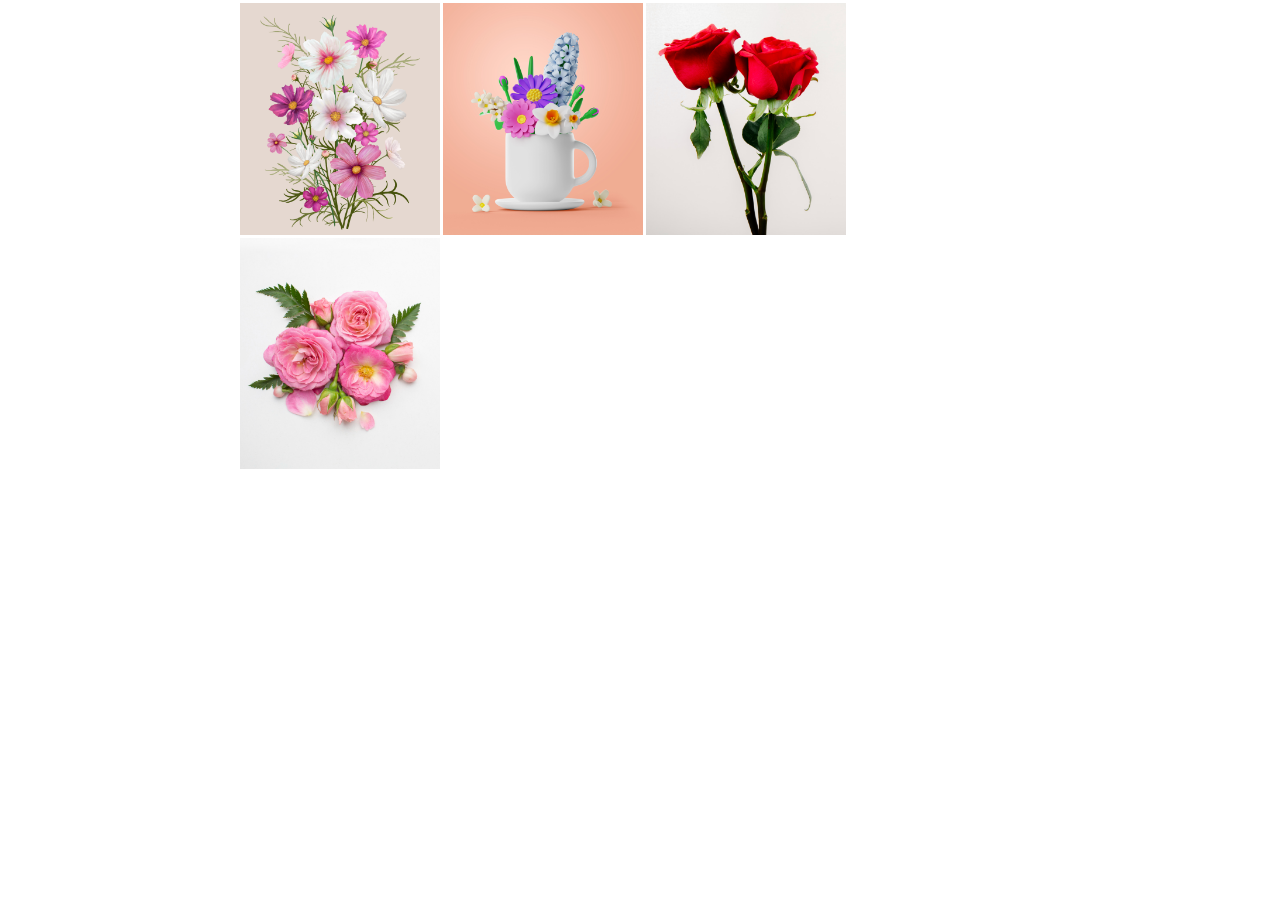
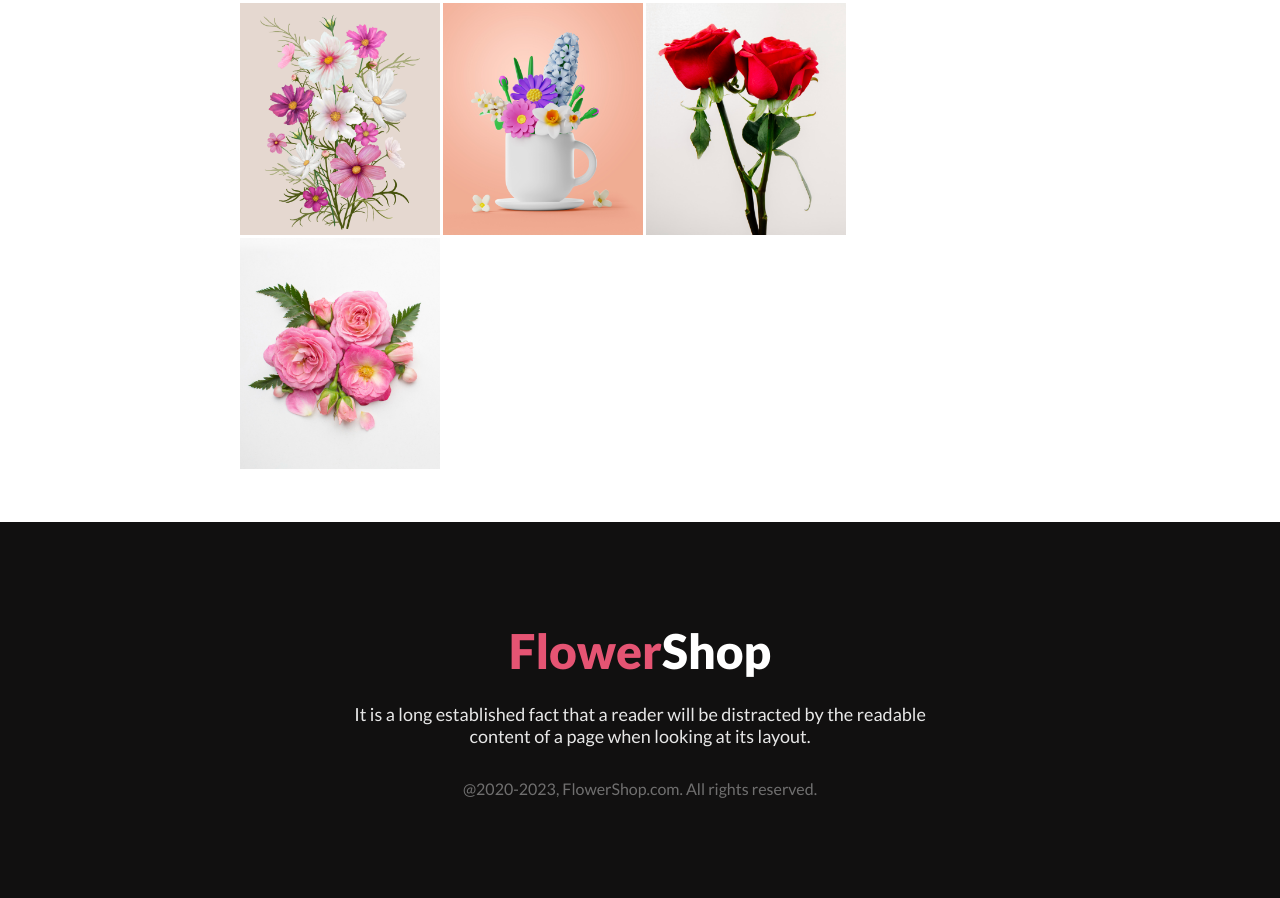
Before and after one commit to arefulomi74/first-assginment, a plain HTML site: page index.html in a window 1280 px wide. Shown: the part 2345-3243 px from the top of the page. Before the commit the page ends 2867 px from the top, so only its background shows below. Drawn offline with Linux system fonts and the light colour scheme.

Commit message:
added footer section

```diff
--- a/index.html
+++ b/index.html
@@ -55,6 +55,14 @@
         </div>
       </section>
     </main>
-    <footer></footer>
+    <footer>
+        <section>
+            <div class="footer-section">
+                <h2 class="footer-title">Flower<span class="text-style">Shop</span></h2>
+                <p class="footer-description">It is a long established fact that a reader will be distracted by the readable <br> content of a page when looking at its layout.</p>
+                <p class="copyright">@2020-2023, FlowerShop.com. All rights reserved. </p>
+            </div>
+        </section>
+    </footer>
 </body>
 </html>
--- a/styles/style.css
+++ b/styles/style.css
@@ -122,3 +122,45 @@ main section{
 .profile3-immage{
     width: 200px;
 }
+
+
+
+
+
+
+
+
+
+
+.footer-section{
+    background-color: #111010;
+    padding:100px 100px;
+}
+.footer-section{
+    text-align: center;
+}
+.footer-title{
+    color: #E55473;
+    font-size: 48px;
+    font-weight: 800;
+    margin-bottom: 0;
+
+}
+.footer-description{
+    color: rgba(255, 255, 255, 0.90);
+    font-size: 18px;
+    font-weight: 400;
+    margin-top: 24px;
+    margin-bottom: 0;
+
+}
+.copyright{
+   color: rgba(255, 255, 255, 0.40);
+    font-size: 16px;
+   font-weight: 400;
+   margin-top: 32px ;
+
+}
+.text-style{
+    color: white;
+}
```
